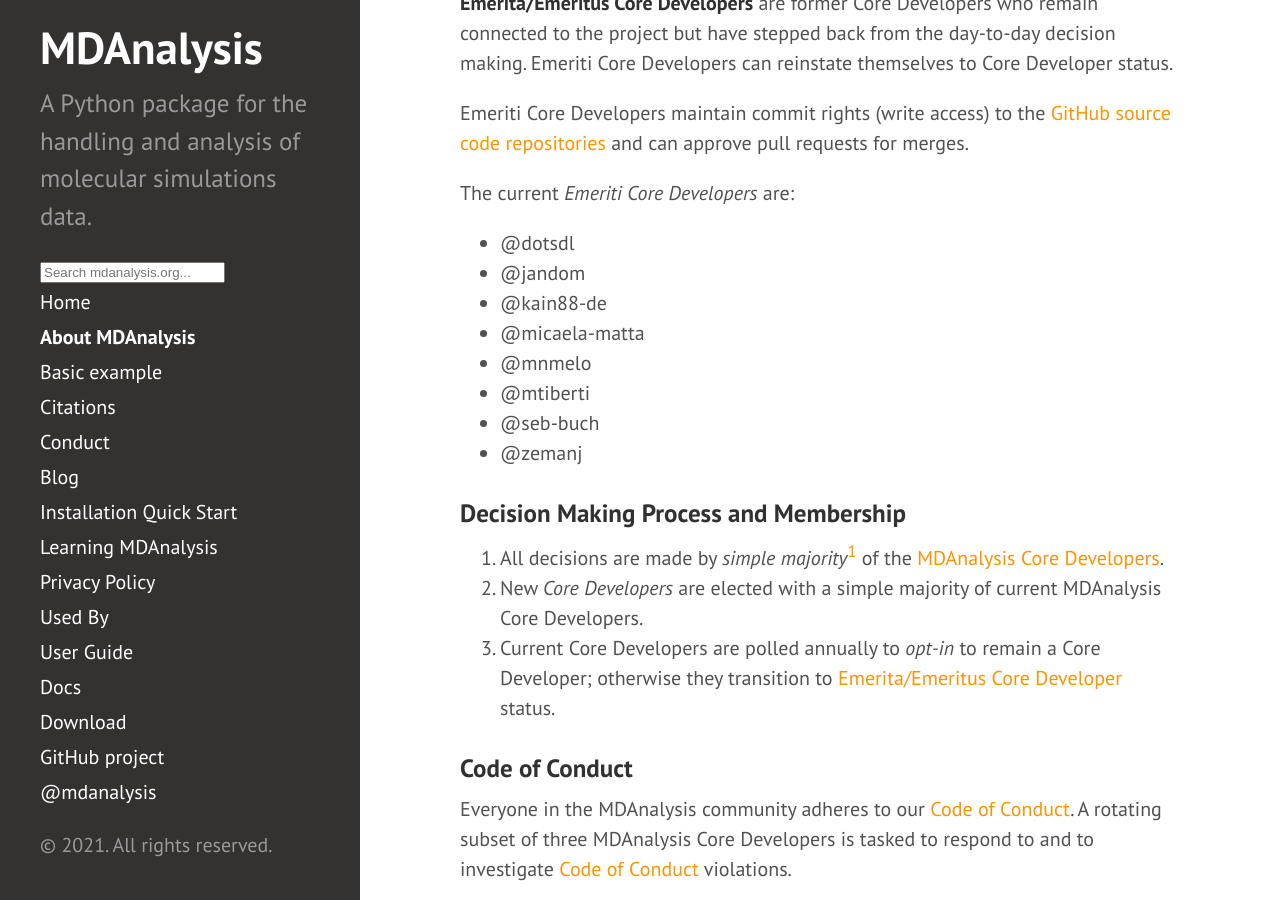
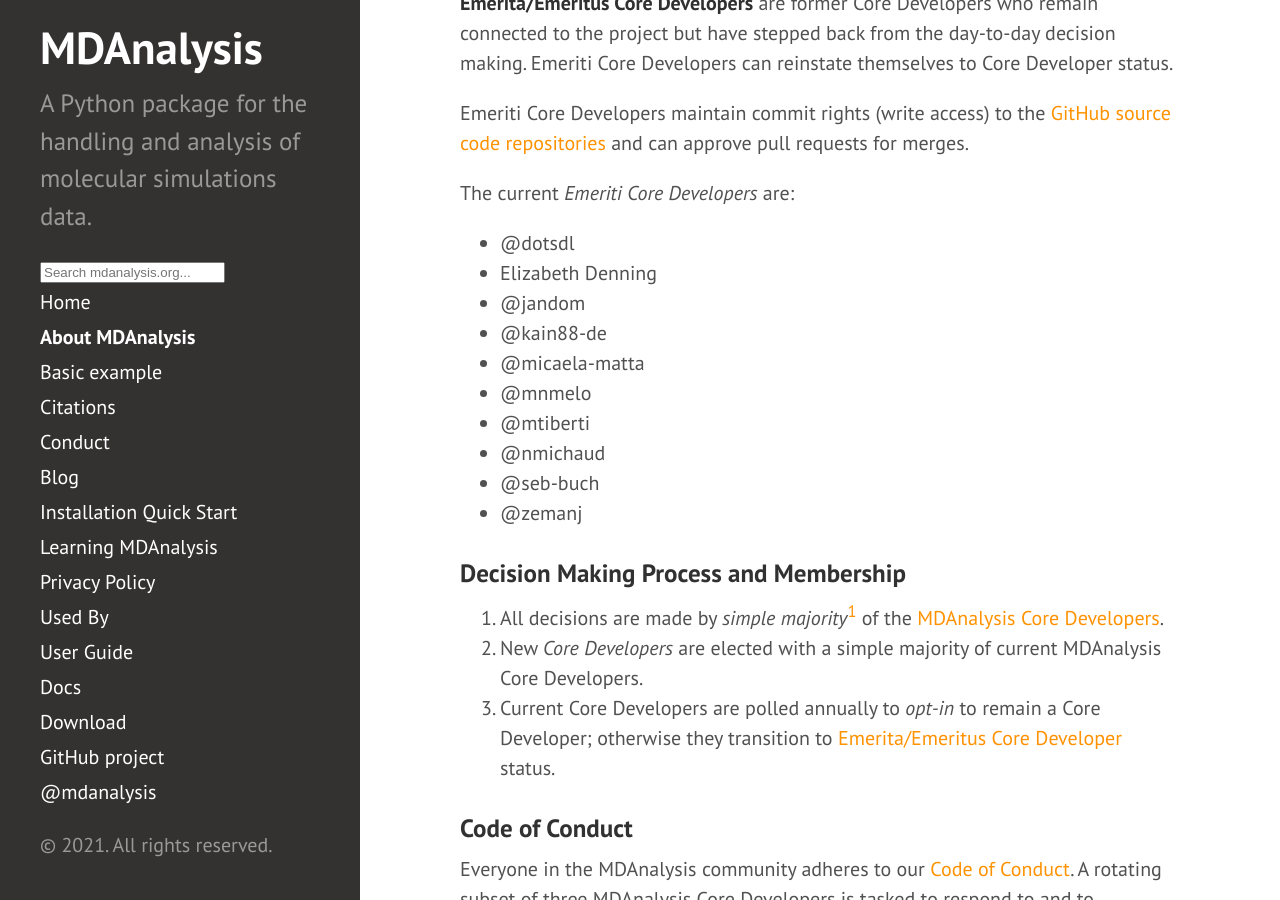
Before and after one commit to MDAnalysis/MDAnalysis.github.io, a Jekyll site: the page built from about.md, in a window 1280 px wide and 900 px high, scrolled down 1737 px. Built offline with Jekyll 4.4.1, drawn with Linux system fonts in a browser that asks for light colours; comment, search, counter and statistics services are not loaded.

Commit message:
Add Naveen and Elizabeth to ECDs

```diff
--- a/about.md
+++ b/about.md
@@ -89,11 +89,13 @@ merges.
 The current *Emeriti Core Developers* are:
 
 - @dotsdl
+- Elizabeth Denning
 - @jandom
 - @kain88-de
 - @micaela-matta
 - @mnmelo
 - @mtiberti
+- @nmichaud
 - @seb-buch
 - @zemanj
 
```
